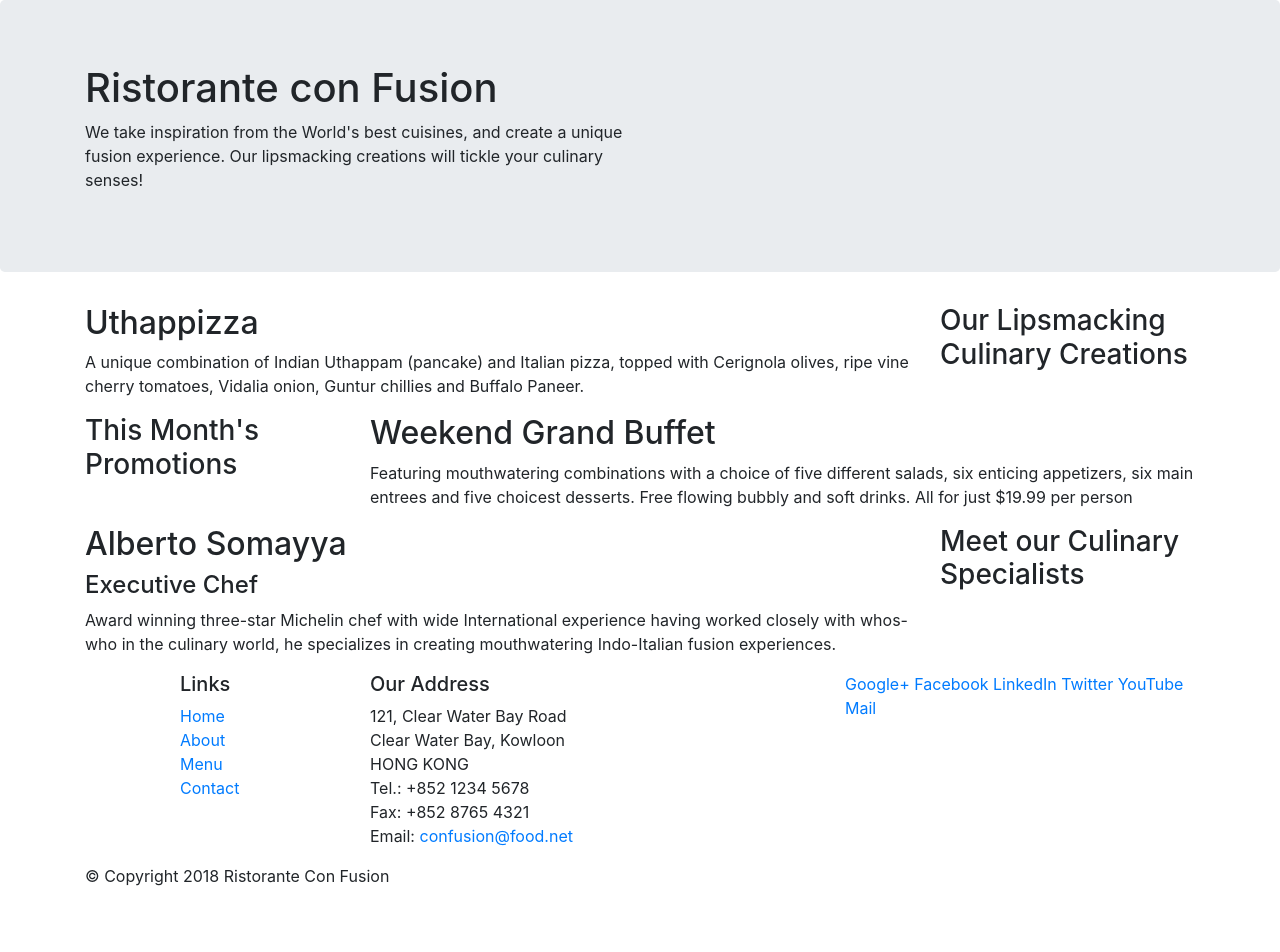
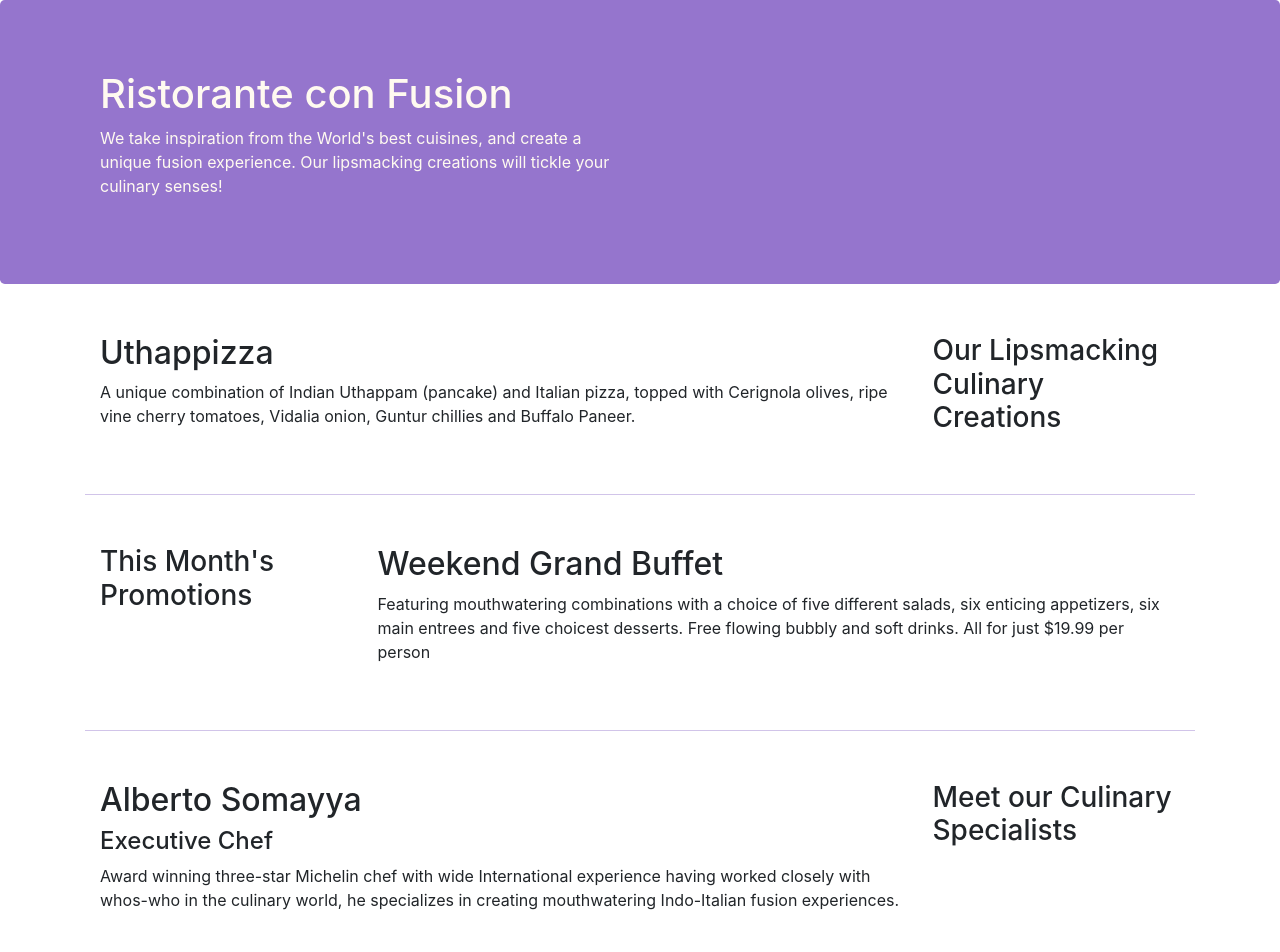
Before and after one commit to jcarlosj/Full-Stack-Front-End-Bootstrap-4-C-HKUST, a website: page index.html in a window 1280 px wide. Shown: the top 952 px of the page. Before the commit the page ends 904 px from the top, so only its background shows below. Drawn offline with nearby package versions, Linux system fonts and the light colour scheme.

Commit message:
[+] File > master.css: Add style sheet

```diff
--- /dev/null
+++ b/css/master.css
@@ -0,0 +1,30 @@
+.row-header {
+    margin: 0 auto;
+    padding: 0 auto;
+}
+
+.row-content {
+    border-bottom: 1px solid #D1C4E9;
+    margin: 0 auto;
+    /* min-height: 400px; */
+    padding: 50px 0;
+}
+
+.footer {
+    background-color: #D1C4E9;
+    margin: 0 auto;
+    padding: 20px auto;
+}
+
+.jumbotron {
+    background-color: #9575CD;
+    color: floralwhite;
+    margin: 0 auto;
+    padding: 70px 30px;
+}
+
+.address {
+    color: #0F0F0F;
+    font-size: 80%;
+    margin: 0;
+}
--- a/index.html
+++ b/index.html
@@ -9,13 +9,14 @@
     <title>Ristorante Con Fusion</title>
     <!-- Bootstrap - Styles -->
     <link rel="stylesheet" href="./node_modules/bootstrap/dist/css/bootstrap.min.css">
+    <link rel="stylesheet" href="./css/master.css">
 </head>
 
 <body>
 
     <header class="jumbotron">
         <div class="container">
-            <div class="row">
+            <div class="row row-header">
                 <div class="col-12 col-sm-6">
                     <h1>Ristorante con Fusion</h1>
                     <p>We take inspiration from the World's best cuisines, and create a unique fusion experience. Our lipsmacking creations will tickle your culinary senses!</p>
@@ -27,7 +28,7 @@
     </header>
 
     <main class="container">
-        <div class="row">
+        <div class="row row-content">
             <div class="col-12 col-sm-4 order-sm-last col-md-3">
                 <h3>Our Lipsmacking Culinary Creations</h3>
             </div>
@@ -37,7 +38,7 @@
             </div>
         </div>
 
-        <div class="row">
+        <div class="row row-content">
             <div class="col-12 col-sm-4 col-md-3">
                 <h3>This Month's Promotions</h3>
             </div>
@@ -47,7 +48,7 @@
             </div>
         </div>
 
-        <div class="row">
+        <div class="row row-content">
             <div class="col-12 col-sm-4 order-sm-last col-md-3">
                 <h3>Meet our Culinary Specialists</h3>
             </div>
@@ -59,9 +60,9 @@
         </div>
     </main>
 
-    <footer>
+    <footer class="footer">
         <div class="container">
-            <div class="row">
+            <div class="row row-footer">
                 <div class="col-4 offset-1 col-sm-2">
                     <h5>Links</h5>
                     <ul class="list-unstyled">
```
